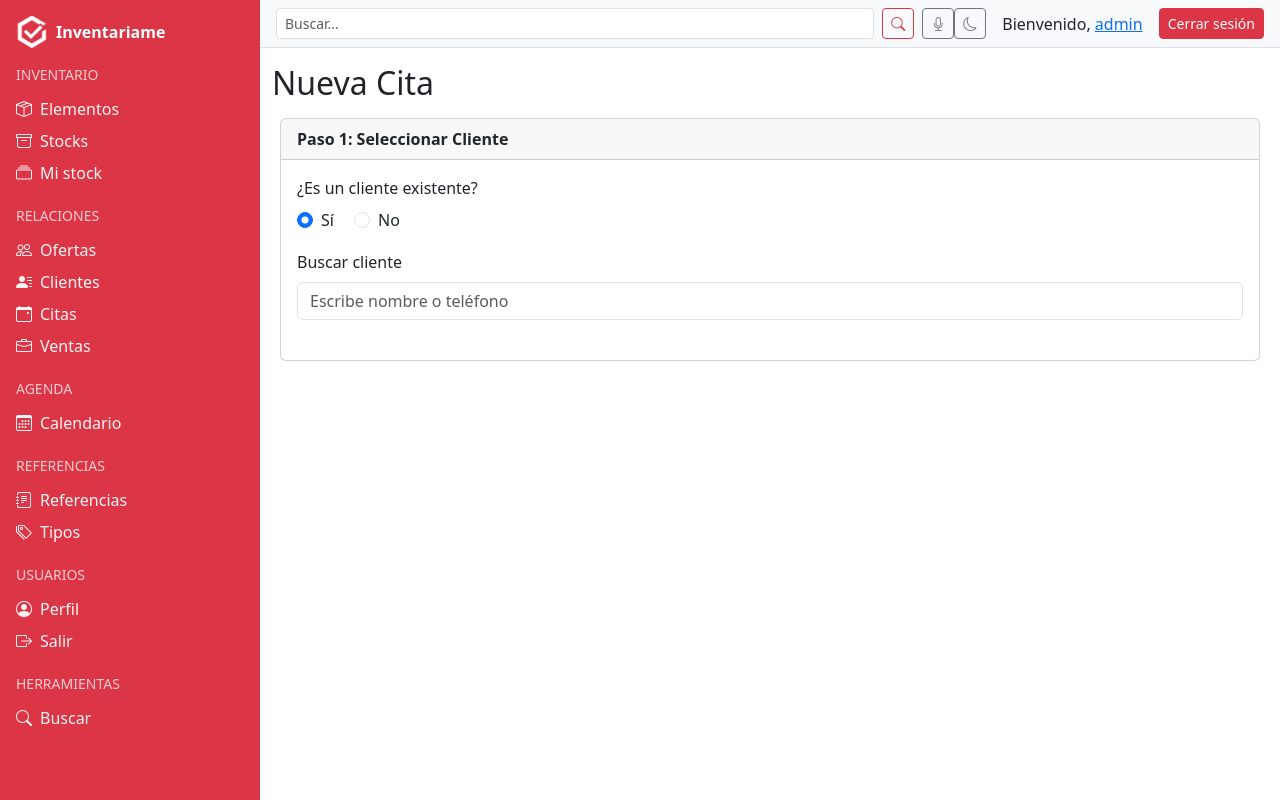
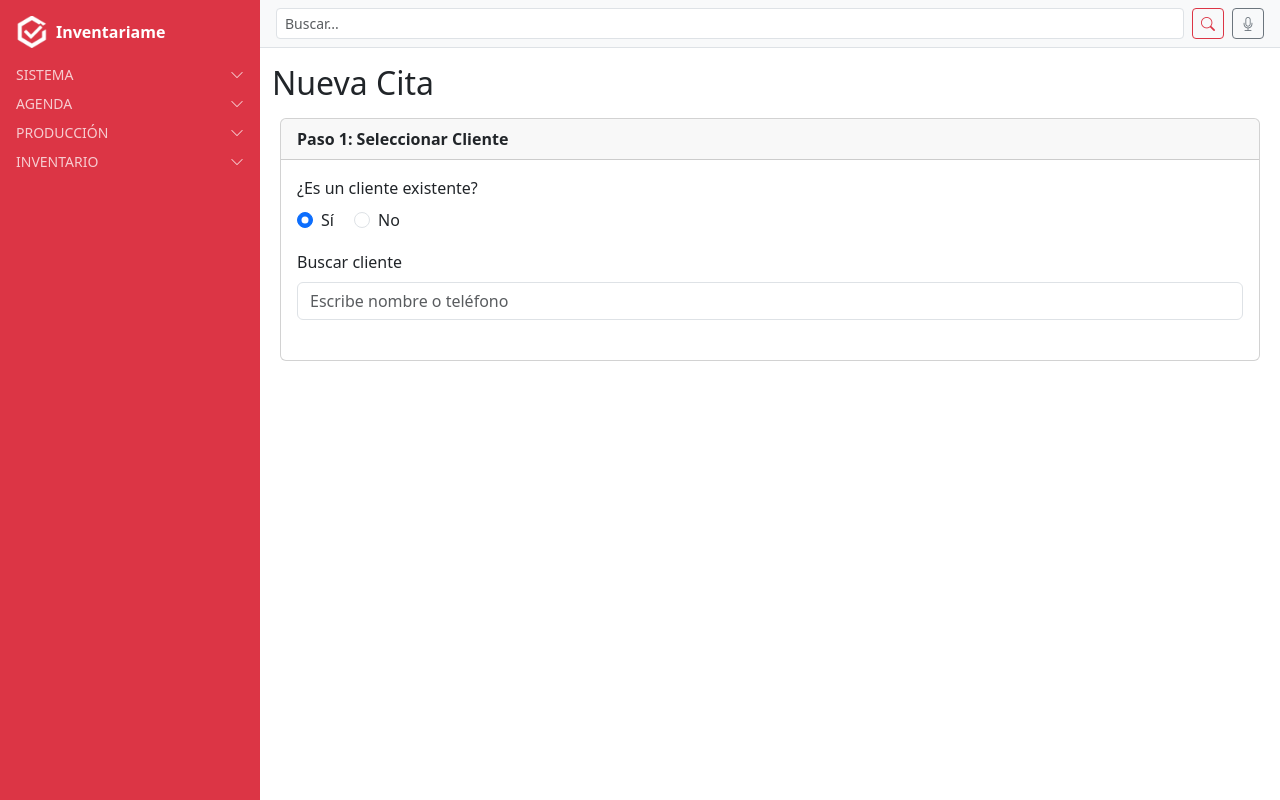
Before and after one commit to eduardomdiaz1988-sys/inventariame, a Django app: page /citas/nueva_cita/ in a window 1280 px wide. Run offline with Django 5.2, Linux system fonts and the light colour scheme; a user stored in the database is signed in; data comes from the database, SQL or seed files in the repository; both versions use the stored data as it was after the commit; some libraries are stand-ins or nearby versions.

Commit message:
Sidebar update

```diff
--- a/static/css/dashboard.css
+++ b/static/css/dashboard.css
@@ -3,7 +3,7 @@
 .logo-img { height: 32px; max-width: 120px; object-fit: contain; }
 
 /* Links sidebar */
-.sidebar .nav-link { padding: .25rem 0; opacity: .95; }
+.sidebar .nav-link { padding: .25rem 0; opacity: .95; display: block; width: 100%; }
 .sidebar .nav-link:hover { opacity: 1; text-decoration: underline; }
 
 /* Cards (dashboard) */
--- a/templates/includes/navbar_authenticated.html
+++ b/templates/includes/navbar_authenticated.html
@@ -1,22 +1,18 @@
-<nav class="navbar bg-light border-bottom px-3 flex-column flex-lg-row align-items-start align-items-lg-center">
-  <div class="d-flex flex-column d-lg-none">
-    <button class="btn btn-outline-danger btn-sm mb-2" id="sidebarToggle">
+<nav class="navbar bg-light border-bottom px-3 d-flex flex-wrap align-items-center justify-content-between gap-3">
+  <!-- Botones visibles solo en móvil -->
+  <div class="d-flex d-lg-none gap-2">
+    <button class="btn btn-outline-danger btn-sm" id="sidebarToggle">
       <i class="bi bi-list"></i>
     </button>
-    <button class="btn btn-sm btn-outline-secondary" id="darkModeToggleMobile" title="Modo oscuro">
-      <i class="bi bi-moon"></i>
-    </button>
   </div>
-  <form class="d-flex align-items-center gap-2 flex-grow-1 mt-2 mt-lg-0" method="get" action="{% url 'buscar' %}">
+
+  <!-- Formulario de búsqueda -->
+  <form class="d-flex align-items-center gap-2 flex-grow-1" method="get" action="{% url 'buscar' %}">
     <input class="form-control form-control-sm" type="search" name="q" id="searchInput" placeholder="Buscar..." value="{{ request.GET.q }}">
     <button class="btn btn-outline-danger btn-sm" type="submit"><i class="bi bi-search"></i></button>
     <button type="button" class="btn btn-outline-secondary btn-sm" id="micButton" title="Buscar por voz">
       <i class="bi bi-mic"></i>
     </button>
   </form>
-  <div class="ms-auto d-none d-lg-flex align-items-center gap-3">
-    <button class="btn btn-sm btn-outline-secondary" id="darkModeToggle" title="Modo oscuro"><i class="bi bi-moon"></i></button>
-    <span>Bienvenido, <a href="{% url 'perfil' %}">{{ request.user.username }}{% if grupo %} ({{ grupo }}){% endif %}</a></span>
-    <a class="btn btn-danger btn-sm" href="{% url 'logout' %}">Cerrar sesión</a>
-  </div>
+
 </nav>
--- a/templates/includes/sidebar.html
+++ b/templates/includes/sidebar.html
@@ -7,49 +7,66 @@
     </a>
   </div>
 
-  <!-- Inventario -->
-  <div class="sidebar-section text-uppercase small opacity-75 mb-2">Inventario</div>
-  <ul class="nav flex-column mb-3">
-    <li class="nav-item"><a class="nav-link text-white" href="{% url 'elemento_list' %}"><i class="bi bi-box-seam me-2"></i>Elementos</a></li>
-    <li class="nav-item"><a class="nav-link text-white" href="{% url 'stock_list' %}"><i class="bi bi-archive me-2"></i>Stocks</a></li>
-    <li class="nav-item"><a class="nav-link text-white" href="{% url 'cantidad_list' %}"><i class="bi bi-collection me-2"></i>Mi stock</a></li>
-  </ul>
-
-  <!-- Relaciones -->
-  <div class="sidebar-section text-uppercase small opacity-75 mb-2">Relaciones</div>
-  <ul class="nav flex-column mb-3">
-    <li class="nav-item"><a class="nav-link text-white" href="{% url 'oferta_list' %}"><i class="bi bi-people me-2"></i>Ofertas</a></li>
-    <li class="nav-item"><a class="nav-link text-white" href="{% url 'cliente_list' %}"><i class="bi bi-person-lines-fill me-2"></i>Clientes</a></li>
-    <li class="nav-item"><a class="nav-link text-white" href="{% url 'cita_list' %}"><i class="bi bi-calendar-event me-2"></i>Citas</a></li>
-    <li class="nav-item"><a class="nav-link text-white" href="{% url 'venta_list' %}"><i class="bi bi-briefcase me-2"></i>Ventas</a></li>
-  </ul>
+    <!-- Sistema -->
+  <div class="sidebar-section text-uppercase small opacity-75 mb-2">
+    <a class="text-white text-decoration-none d-flex justify-content-between align-items-center"
+      data-bs-toggle="collapse" href="#sistemaMenu" role="button" aria-expanded="false" aria-controls="sistemaMenu">
+      Sistema <i class="bi bi-chevron-down"></i>
+    </a>
+  </div>
+  <div id="sistemaMenu" class="collapse">
+    <ul class="nav flex-column mb-3">
+      <li class="nav-item"><a class="nav-link text-white" href="{% url 'oferta_list' %}"><i class="bi bi-people me-2"></i>Ofertas</a></li>
+      <li class="nav-item"><a class="nav-link text-white" href="{% url 'referencia_list' %}"><i class="bi bi-journal-text me-2"></i>Referencias</a></li>
+      <li class="nav-item"><a class="nav-link text-white" href="{% url 'perfil' %}"><i class="bi bi-person-circle me-2"></i>Perfil</a></li>
+      <li class="nav-item"><a class="nav-link text-white" href="{% url 'logout' %}"><i class="bi bi-box-arrow-right me-2"></i>Salir</a></li>
+    </ul>
+  </div>
 
   <!-- Agenda -->
-  <div class="sidebar-section text-uppercase small opacity-75 mb-2">Agenda</div>
-  <ul class="nav flex-column mb-3">
-    <li class="nav-item"><a class="nav-link text-white" href="{% url 'agenda:calendar' %}"><i class="bi bi-calendar3 me-2"></i>Calendario</a></li>
-  </ul>
+  <div class="sidebar-section text-uppercase small opacity-75 mb-2">
+    <a class="text-white text-decoration-none d-flex justify-content-between align-items-center"
+      data-bs-toggle="collapse" href="#agendaMenu" role="button" aria-expanded="false" aria-controls="agendaMenu">
+      Agenda <i class="bi bi-chevron-down"></i>
+    </a>
+  </div>
+  <div id="agendaMenu" class="collapse">
+    <ul class="nav flex-column mb-3">
+      <li class="nav-item"><a class="nav-link text-white" href="{% url 'agenda:calendar' %}"><i class="bi bi-calendar3 me-2"></i>Calendario</a></li>
+      <li class="nav-item"><a class="nav-link text-white" href="{% url 'cita_list' %}"><i class="bi bi-calendar-event me-2"></i>Citas</a></li>
+      <li class="nav-item"><a class="nav-link text-white" href="{% url 'cliente_list' %}"><i class="bi bi-person-lines-fill me-2"></i>Clientes</a></li>
+    </ul>
+  </div>
 
+  <!-- Producción -->
+  <div class="sidebar-section text-uppercase small opacity-75 mb-2">
+    <a class="text-white text-decoration-none d-flex justify-content-between align-items-center"
+      data-bs-toggle="collapse" href="#produccionMenu" role="button" aria-expanded="false" aria-controls="produccionMenu">
+      Producción <i class="bi bi-chevron-down"></i>
+    </a>
+  </div>
+  <div id="produccionMenu" class="collapse">
+    <ul class="nav flex-column mb-3">
+      <li class="nav-item"><a class="nav-link text-white" href="{% url 'perfil' %}"><i class="bi bi-person-circle me-2"></i>Mantenimientos</a></li>
+      <li class="nav-item"><a class="nav-link text-white" href="{% url 'venta_list' %}"><i class="bi bi-briefcase me-2"></i>Ventas</a></li>
+    </ul>
+  </div>
 
-  <!-- Referencias -->
-  <div class="sidebar-section text-uppercase small opacity-75 mb-2">Referencias</div>
-  <ul class="nav flex-column mb-3">
-    <li class="nav-item"><a class="nav-link text-white" href="{% url 'referencia_list' %}"><i class="bi bi-journal-text me-2"></i>Referencias</a></li>
-    <li class="nav-item"><a class="nav-link text-white" href="{% url 'tipo_list' %}"><i class="bi bi-tags me-2"></i>Tipos</a></li>
-  </ul>
+  <!-- Inventario -->
+  <div class="sidebar-section text-uppercase small opacity-75 mb-2">
+    <a class="text-white text-decoration-none d-flex justify-content-between align-items-center"
+      data-bs-toggle="collapse" href="#inventarioMenu" role="button" aria-expanded="false" aria-controls="inventarioMenu">
+      Inventario <i class="bi bi-chevron-down"></i>
+    </a>
+  </div>
+  <div id="inventarioMenu" class="collapse">
+    <ul class="nav flex-column mb-3">
+      <li class="nav-item"><a class="nav-link text-white" href="{% url 'cantidad_list' %}"><i class="bi bi-collection me-2"></i>Mi stock</a></li>
+      <li class="nav-item"><a class="nav-link text-white" href="{% url 'stock_list' %}"><i class="bi bi-archive me-2"></i>Stocks</a></li>
+      <li class="nav-item"><a class="nav-link text-white" href="{% url 'elemento_list' %}"><i class="bi bi-box-seam me-2"></i>Elementos</a></li>
+    </ul>
+  </div>
 
-  <!-- Usuarios -->
-  <div class="sidebar-section text-uppercase small opacity-75 mb-2">Usuarios</div>
-  <ul class="nav flex-column mb-3">
-    <li class="nav-item"><a class="nav-link text-white" href="{% url 'perfil' %}"><i class="bi bi-person-circle me-2"></i>Perfil</a></li>
-    <li class="nav-item"><a class="nav-link text-white" href="{% url 'logout' %}"><i class="bi bi-box-arrow-right me-2"></i>Salir</a></li>
-  </ul>
-
-  <!-- Herramientas -->
-  <div class="sidebar-section text-uppercase small opacity-75 mb-2">Herramientas</div>
-  <ul class="nav flex-column mb-3">
-    <li class="nav-item"><a class="nav-link text-white" href="{% url 'buscar' %}"><i class="bi bi-search me-2"></i>Buscar</a></li>
-  </ul>
 
   {% if alertas %}
     <div class="alert alert-light text-danger py-2">
```
Also changed, not shown: other parts of static/css/dashboard.css (+56 -115 lines), db.sqlite3.
